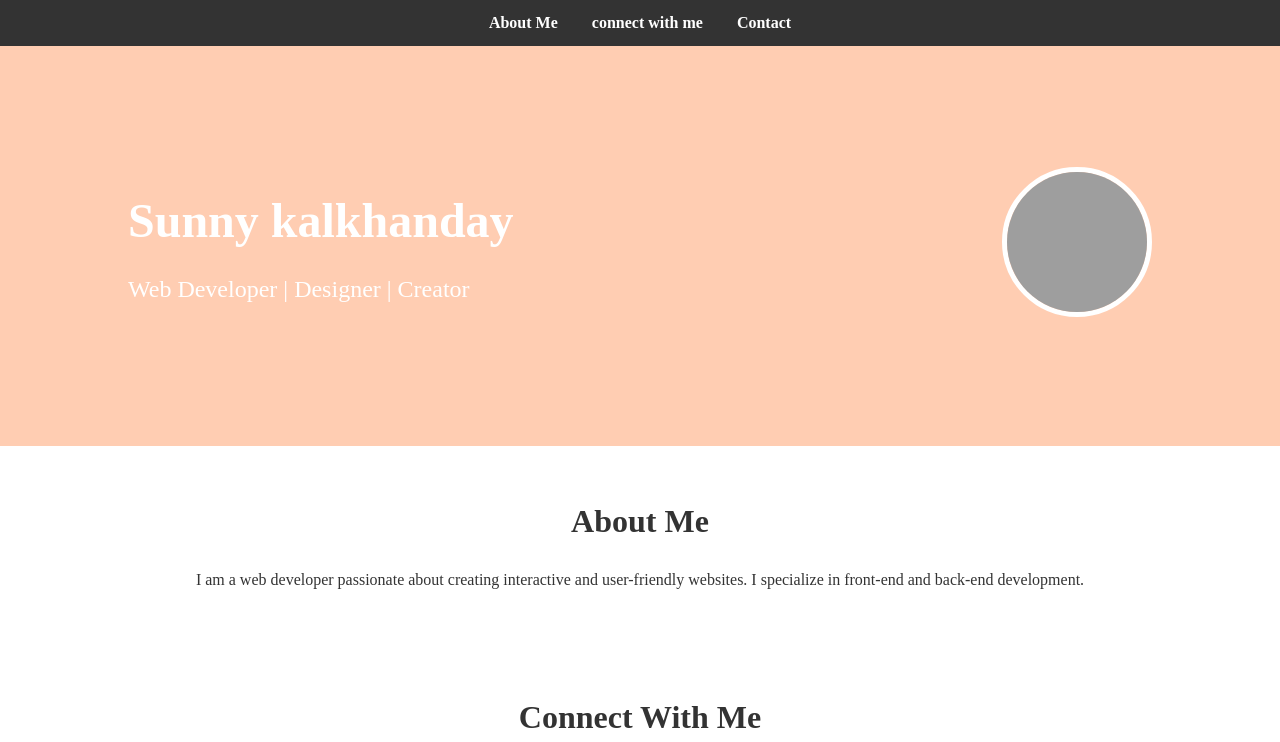
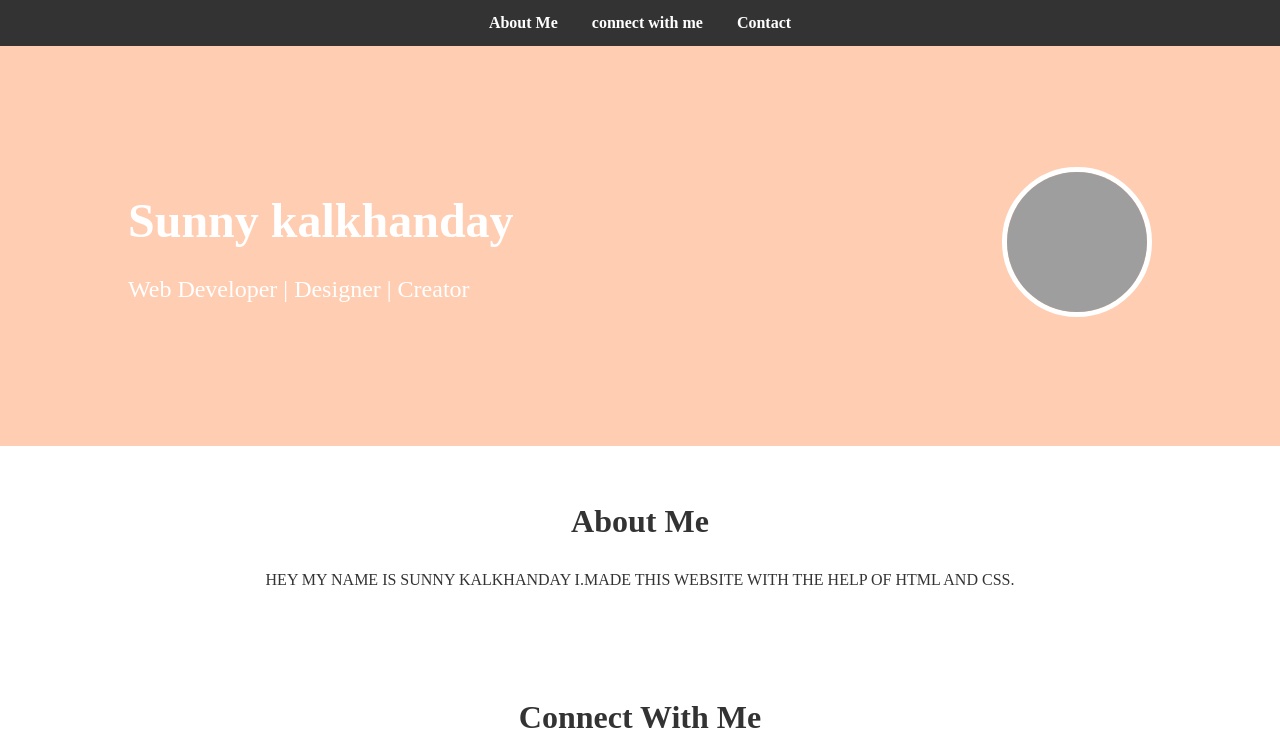
Before and after one commit to Sunny77-ui/capstone, a plain HTML site: page index.html in a window 1280 px wide. Shown: the top 742 px of the page. Drawn offline with Linux system fonts and the light colour scheme; grey boxes are pictures that could not be loaded.

Commit message:
Update index.html

```diff
--- a/index.html
+++ b/index.html
@@ -218,7 +218,7 @@ footer {
     <!-- About Me Section -->
     <section id="about">
         <h2>About Me</h2>
-        <p>I am a web developer passionate about creating interactive and user-friendly websites. I specialize in front-end and back-end development.</p>
+        <p> HEY MY NAME IS SUNNY KALKHANDAY I.MADE THIS WEBSITE WITH THE HELP OF HTML AND CSS.</p>
     </section>
 
 
```
